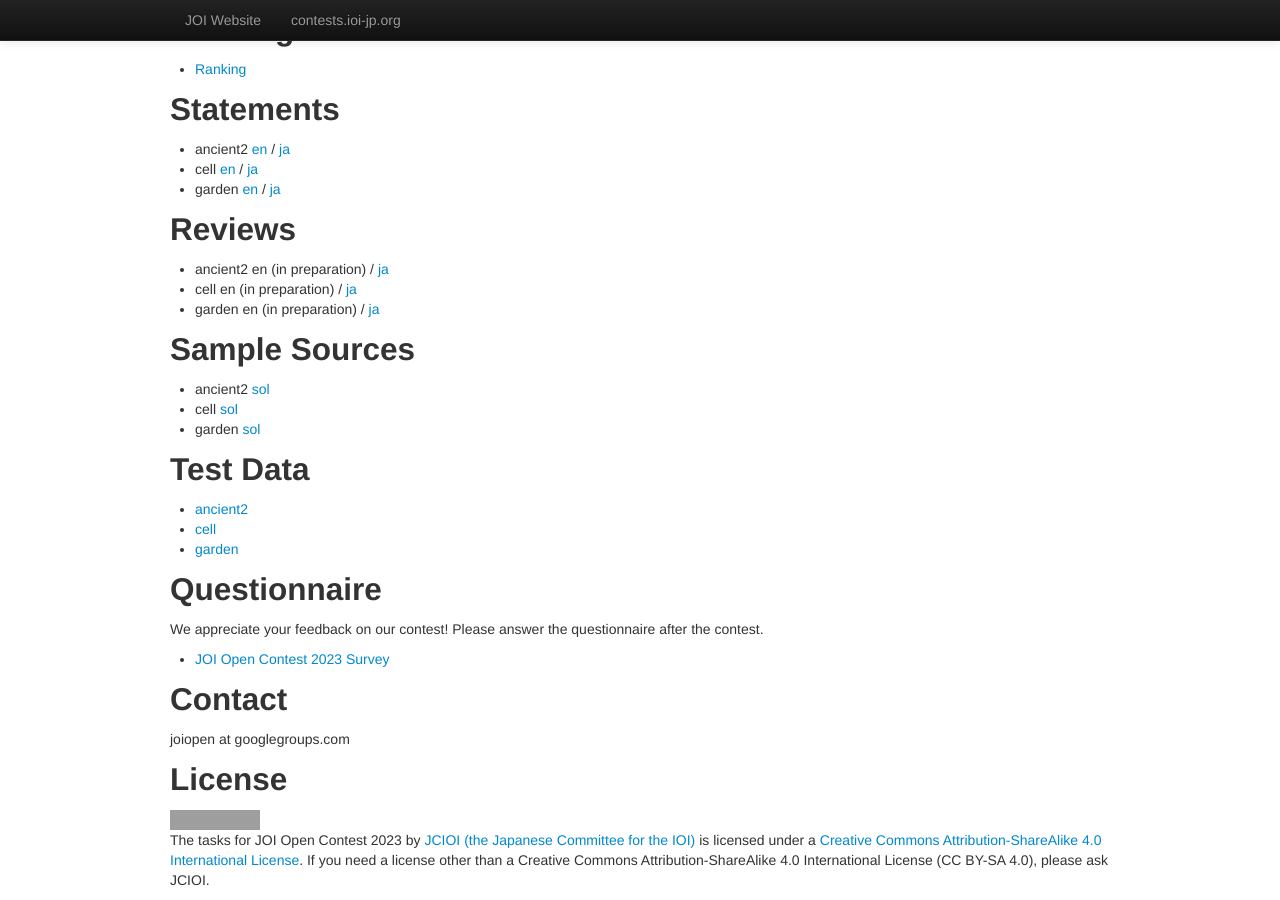
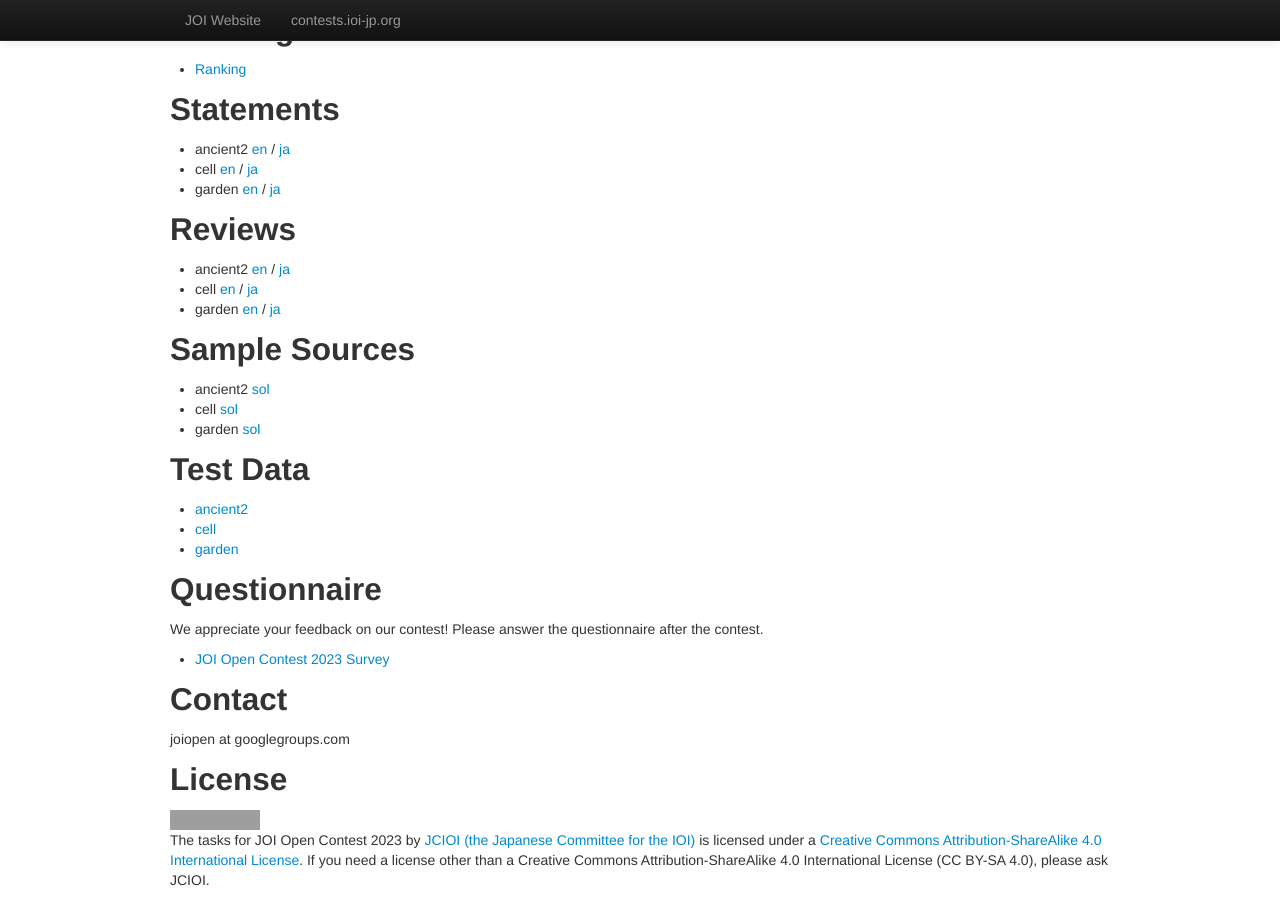
Before and after one commit to jcioi/joi-contests-site, a Jekyll site: the page built from open-2023/index.md, in a window 1280 px wide and 900 px high, scrolled down 1181 px. Built offline with Jekyll 4.4.1, drawn with Linux system fonts in a browser that asks for light colours; grey boxes are pictures that could not be loaded.

Commit message:
Add english review

```diff
--- a/open-2023/index.md
+++ b/open-2023/index.md
@@ -97,9 +97,9 @@ Rules that are not same as IOI 2017 Rule:
 
 ## Reviews
 
-- ancient2 en (in preparation) / [ja]({{ site.datadir }}/open-2023/ancient2/2023-open-ancient2-sol.pdf)
-- cell en (in preparation) / [ja]({{ site.datadir }}/open-2023/cell/2023-open-cell-sol.pdf)
-- garden en (in preparation) / [ja]({{ site.datadir }}/open-2023/garden/2023-open-garden-sol.pdf)
+- ancient2 [en]({{ site.datadir }}/open-2023/ancient2/2023-open-ancient2-sol-en.pdf) / [ja]({{ site.datadir }}/open-2023/ancient2/2023-open-ancient2-sol.pdf)
+- cell [en]({{ site.datadir }}/open-2023/cell/2023-open-cell-sol-en.pdf) / [ja]({{ site.datadir }}/open-2023/cell/2023-open-cell-sol.pdf)
+- garden [en]({{ site.datadir }}/open-2023/garden/2023-open-garden-sol-en.pdf) / [ja]({{ site.datadir }}/open-2023/garden/2023-open-garden-sol.pdf)
 
 ## Sample Sources
 
```
